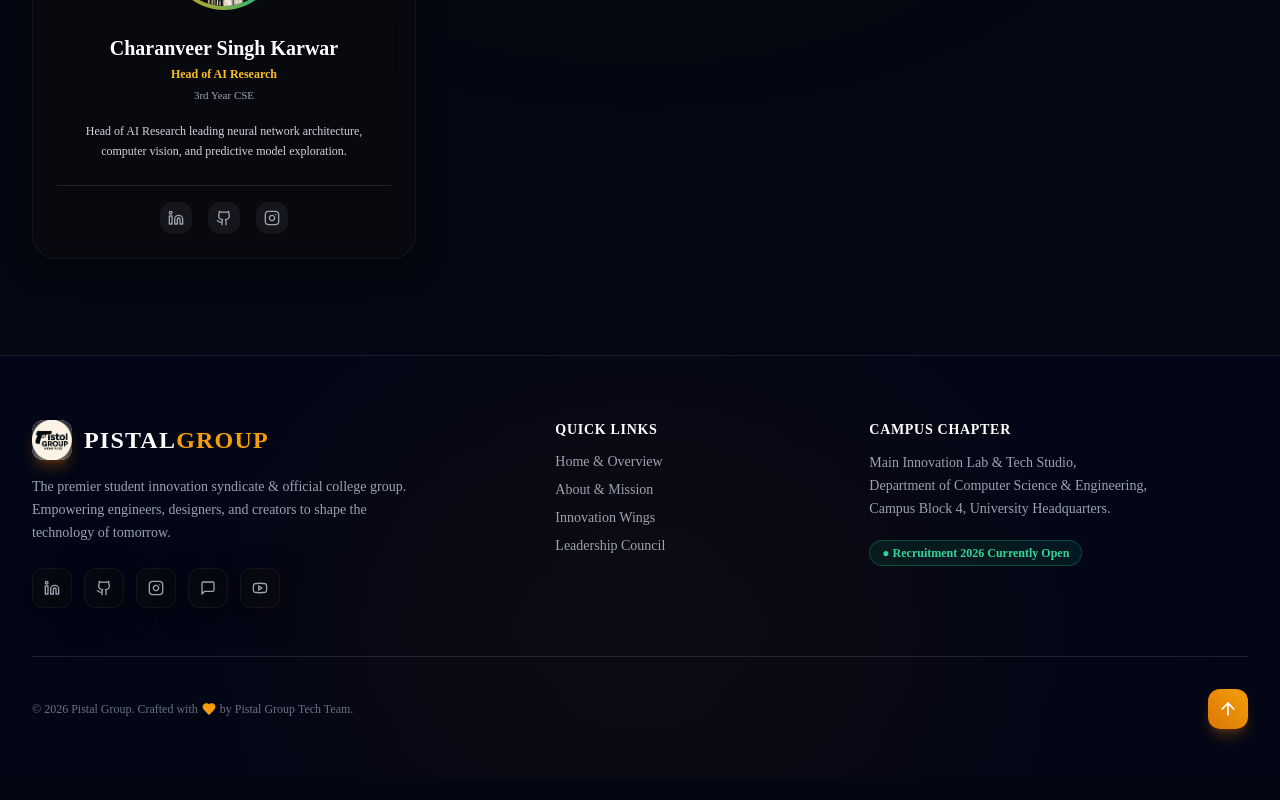
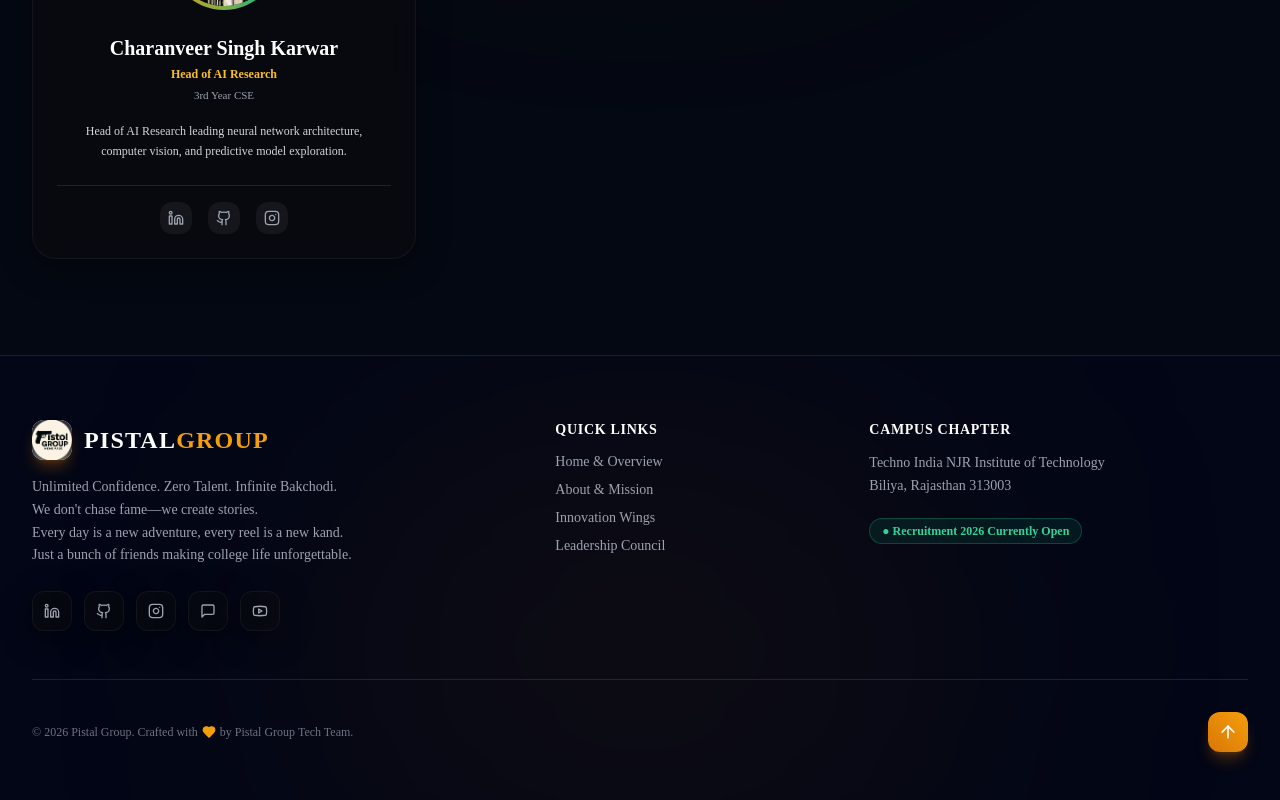
Before and after one commit to Prathmesh1836/pistol-grp, a Next.js app: page / in a window 1280 px wide. Shown: the part 4608-5408 px from the top of the page. Before the commit the page ends 5385 px from the top, so only its background shows below. Built offline with nearby package versions, Linux system fonts and the light colour scheme.

Commit message:
feat: update footer description and campus chapter address in Footer.tsx

```diff
--- a/src/components/Footer.tsx
+++ b/src/components/Footer.tsx
@@ -27,7 +27,10 @@ export default function Footer() {
             </div>
 
             <p className="text-gray-400 text-sm leading-relaxed max-w-sm">
-              The premier student innovation syndicate & official college group. Empowering engineers, designers, and creators to shape the technology of tomorrow.
+              Unlimited Confidence. Zero Talent. Infinite Bakchodi.<br />
+              We don&apos;t chase fame—we create stories.<br />
+              Every day is a new adventure, every reel is a new kand.<br />
+              Just a bunch of friends making college life unforgettable.
             </p>
 
             <div className="flex items-center space-x-3 pt-2">
@@ -86,9 +89,8 @@ export default function Footer() {
           <div className="md:col-span-4 space-y-3">
             <h4 className="text-sm font-extrabold uppercase tracking-wider text-white">Campus Chapter</h4>
             <p className="text-sm text-gray-400 leading-relaxed">
-              Main Innovation Lab & Tech Studio, <br />
-              Department of Computer Science & Engineering, <br />
-              Campus Block 4, University Headquarters.
+              Techno India NJR Institute of Technology <br />
+              Biliya, Rajasthan 313003
             </p>
             <div className="pt-2">
               <span className="inline-block px-3 py-1 rounded-full bg-emerald-500/10 border border-emerald-500/30 text-emerald-400 text-xs font-semibold">
```
